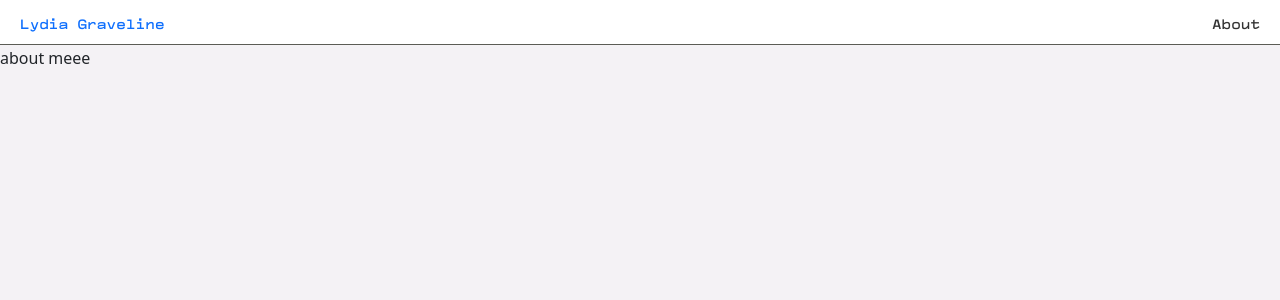
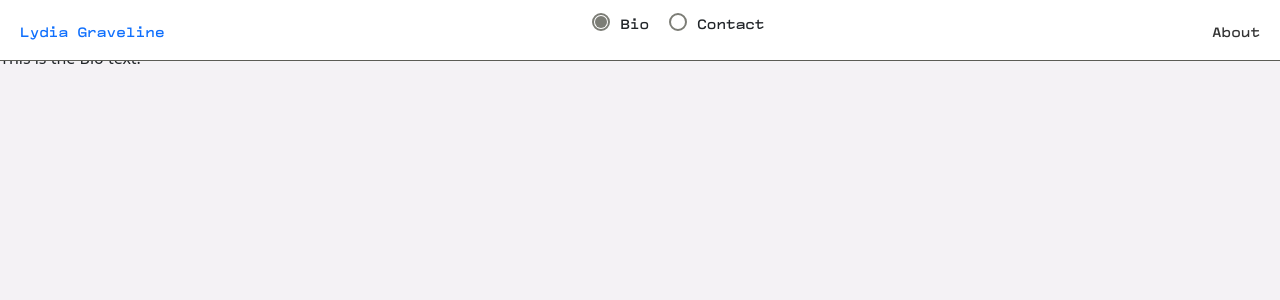
Before and after one commit to Lydiagraveline/CART444-portfolio-website, a React (Create React App) app in the folder my-app/: page /about in a window 1280 px wide. Shown: the top 300 px of the page. Built offline with nearby package versions, Linux system fonts and the light colour scheme; the HTML template or start-up script is replaced by a standard one.

Commit message:
added about page radio group

```diff
--- a/my-app/src/App.js
+++ b/my-app/src/App.js
@@ -16,7 +16,9 @@ const sortedGalleryData = () => {
 function App() {
   const [galleryData, setGalleryData] = useState([]);
   const [selectedCategory, setSelectedCategory] = useState('all');
+  const [selectedAboutCategory, setSelectedAboutCategory] = useState('Bio');
   const [collection, setCollection] = useState([]);
+
 
   useEffect(() => {
     const sortedData = sortedGalleryData();
@@ -40,18 +42,24 @@ function App() {
     }
   };
 
+  const handleAboutChange = (category) => {
+    setSelectedAboutCategory(category);
+  };
+
   return (
     <Router>
     <Header
       categories={['all', ...collection]}
       selectedCategory={selectedCategory}
       handleFilterChange={handleFilterChange}
+      handleAboutChange={handleAboutChange}
+      selectedAboutCategory={selectedAboutCategory}
     />
 
     <Routes>
 
       <Route path="/" element={<Gallery galleryData={galleryData} collection={collection} />} /> {/* Default route to Gallery */}
-      <Route path='/about' element={<About />} />
+      <Route path='/about' element={<About selectedCategory={selectedAboutCategory} />} />
     </Routes>
     </Router>
 
--- a/my-app/src/components/About.jsx
+++ b/my-app/src/components/About.jsx
@@ -1,11 +1,23 @@
-// About.js
-import React from 'react';
+// About.jsx
+import React, { useEffect, useState } from 'react';
 
-const About = () => {
+const About = ({ selectedCategory }) => {
+  // Define state variable to hold the text to display
+  const [aboutText, setAboutText] = useState('');
+
+  // Set the aboutText based on the selected category
+  useEffect(() => {
+    if (selectedCategory === 'Bio') {
+      setAboutText('This is the Bio text.');
+    } else if (selectedCategory === 'Contact') {
+      setAboutText('This is the Contact text.');
+    }
+  }, [selectedCategory]); // Run this effect whenever selectedCategory changes
+
   return (
     <div>
       <h2>About Me</h2>
-      <p>about meee</p>
+      <p>{aboutText}</p>
     </div>
   );
 };
--- a/my-app/src/components/GalleryFilter.jsx
+++ b/my-app/src/components/GalleryFilter.jsx
@@ -12,8 +12,9 @@ const GalleryFilter = ({ categories, selectedCategory, onChange }) => {
               <input
                 type="radio"
                 value={category}
-                checked={selectedCategory === category}
+                checked={selectedCategory === category || (index === 0 && !selectedCategory)}
                 onChange={() => onChange(category)}
+                // checked
               />
               <div className="radio-circle"></div>
               <span> {category} </span>
--- a/my-app/src/components/Header.jsx
+++ b/my-app/src/components/Header.jsx
@@ -1,8 +1,13 @@
+
+//Header.jsx
+
 import React from 'react';
 import { Link, useLocation } from 'react-router-dom'; // Import Link and useLocation
 import GalleryFilter from './GalleryFilter'; // Import GalleryFilter component
+import './Radio.css';
 
-const Header = ({ categories, selectedCategory, handleFilterChange }) => {
+
+const Header = ({ categories, selectedCategory, handleFilterChange, handleAboutChange, selectedAboutCategory }) => {
   const location = useLocation(); // Get the current location
 
   return (
@@ -19,6 +24,27 @@ const Header = ({ categories, selectedCategory, handleFilterChange }) => {
       />
         </div>
       )}
+        {location.pathname === '/about' && ( // Conditionally render the radio buttons only when the path is '/'=
+          <div className='radioContainer'>
+          <ul>
+          <li>
+          <label className="radio-button">
+          <input type="radio" name="About" value="Bip" checked={selectedAboutCategory === 'Bio'} onChange={() => handleAboutChange('Bio')}></input>
+          <div className="radio-circle"></div>
+          <span>Bio</span>
+          </label>
+          </li>
+
+          <li>
+          <label className="radio-button">
+          <input type="radio" name="About" value="Contact"checked={selectedAboutCategory === 'Contact'} onChange={() => handleAboutChange('Contact')}></input>
+          <div className="radio-circle"></div>
+          <span>Contact</span>
+          </label>
+          </li>
+          </ul>
+         </div>
+      )}
       <div className="header-right">
         <Link to="/about">About</Link>
       </div>
@@ -27,43 +53,3 @@ const Header = ({ categories, selectedCategory, handleFilterChange }) => {
 };
 
 export default Header;
-
-
-
-
-// import React, { useEffect, useRef } from 'react';
-
-// const Header = () => {
-//   const headerRef = useRef(null);
-
-//   useEffect(() => {
-//     const updateScaling = () => {
-//       const headerWidth = headerRef.current.offsetWidth;
-//       const h1 = headerRef.current.querySelector('h1');
-//       const h1Width = h1.offsetWidth;
-//       const scaleX = headerWidth / h1Width;
-//       h1.style.transform = 'scaleX(' + scaleX + ')';
-//     };
-
-//     updateScaling(); // Call the function initially
-
-//     const handleResize = () => {
-//       updateScaling(); // Call the function whenever the window is resized
-//     };
-
-//     window.addEventListener('resize', handleResize);
-
-//     // Clean up the event listener when the component unmounts
-//     return () => {
-//       window.removeEventListener('resize', handleResize);
-//     };
-//   }, []); // Empty dependency array to run the effect only once
-
-//   return (
-//     <header ref={headerRef}>
-//       <h1 className="stretch">Lydia Graveline</h1>
-//     </header>
-//   );
-// };
-
-// export default Header;
--- a/my-app/src/components/Radio.css
+++ b/my-app/src/components/Radio.css
@@ -1,3 +1,4 @@
+/* radio.css */
 .radioContainer ul {
     display: flex;
     align-items: center;
@@ -5,14 +6,14 @@
     list-style: none;
     padding: 0;
     gap: 20px;
-    margin-bottom: 30px;
+    /* margin-bottom: 30px; */
   }
 
   .radioContainer label {
-    font-family: compagnon-medium, sans-serif;
-    font-size: 18px;
-    line-height: 30px;
-    color: var(--dark3);
+    /* font-family: compagnon-medium, sans-serif; */
+    /* font-size: 18px; */
+    /* line-height: 30px; */
+    /* color: var(--dark3); */
     display: flex;
     align-items: center;
     cursor: pointer;
```
Also changed, not shown: my-app/src/components/Header.css (deleted).
